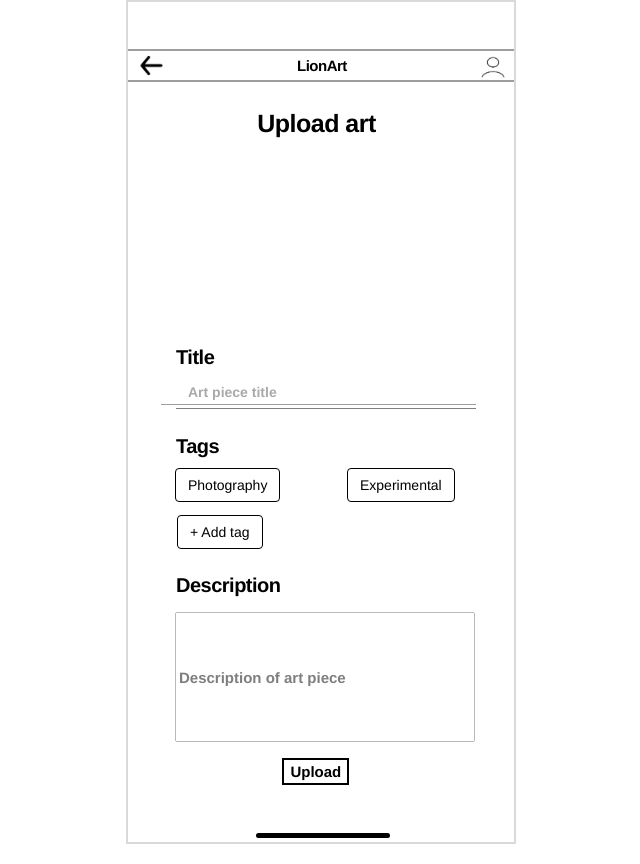
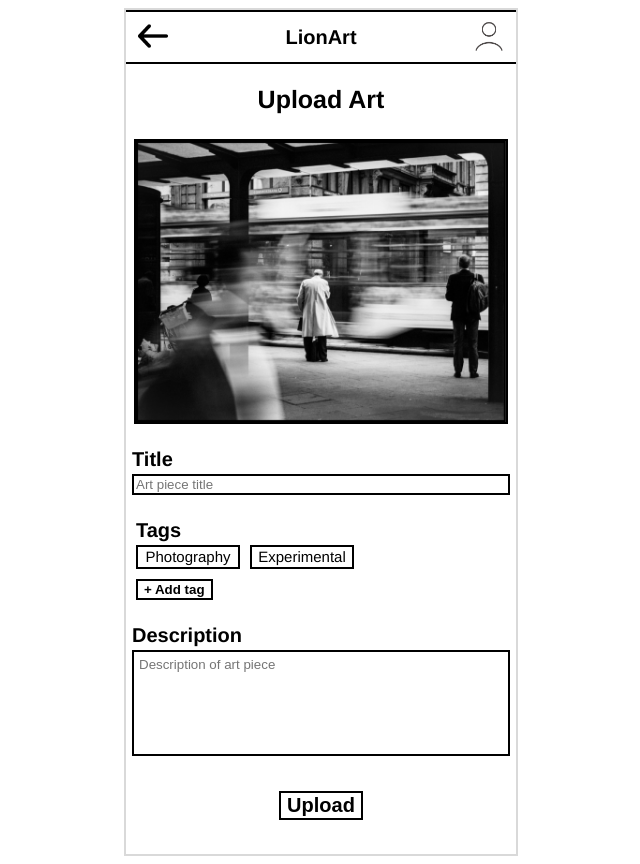
Before and after one commit to MarthaWangechi/LionArt, a Flask app: page /UploadArt in a window 1280 px wide. Shown: the whole page, without its empty margins (319-959 px from the left). Run offline with Flask 3, Linux system fonts and the light colour scheme; some libraries are stand-ins or nearby versions; grey boxes are pictures that could not be loaded.

Commit message:
Update upload art screen

```diff
--- a/static/upload-art-style.css
+++ b/static/upload-art-style.css
@@ -1,4 +1,4 @@
-.iphone-component {
+/* .iphone-component {
     background-color: #ffffff;
     display: flex;
     flex-direction: row;
@@ -368,3 +368,144 @@
     box-shadow: none;
     border-radius: 0;
   }
+   */
+
+   html {
+    background-color: #ffffff;
+    display: flex;
+    flex-direction: row;
+    justify-content: center;
+    width: 100%;
+    font-family: "SFPro Text-Semibold", Helvetica;
+    font-size: 15px;
+    font-weight: 400;
+    line-height: 20px;
+    font-style: normal;
+  }
+
+p {
+    padding: 0px;
+    margin: 0px;
+    padding-bottom: 5px;
+}
+
+.iphone-screen {
+    background-color: #ffffff;
+    overflow: hidden;
+    border: 2px solid;
+    border-color: #d9d9d9;
+    width: 390px;
+    height: 844px;
+    position: relative;
+  }
+
+.navigation-bar {
+    width: 390px;
+    height: 50px;
+    border-top: 2px solid black;
+    border-bottom: 2px solid black;
+    display: flex;
+    align-items: center;
+    justify-content: space-between;
+    margin-bottom: 15px;
+  }
+
+.navigation-bar-element {
+  display: inline-block;
+  margin-left: 7px;
+  margin-right: 7px;
+  font-weight: bold;
+  font-size: 20px;
+}
+
+.navigation-bar-image {
+  width: 40px;
+  height: 40px;
+}
+
+.upload-screen {
+    display: flex;
+    flex-direction: column;
+    justify-content: center;
+    align-items: center;
+}
+
+.upload-art {
+    font-family: "SFPro Text-Semibold", Helvetica;
+    font-size: 25px;
+    font-weight: bold;
+    line-height: 20px;
+
+    margin-top: 10px;
+    margin-bottom: 30px;
+}
+
+.upload-image{
+    width: 370px;
+    height: auto;
+    border: 2px solid black;
+}
+
+.title {
+    margin-top: 25px;
+}
+
+p {
+    width: 370px;
+    text-align: left;
+    font-size: 20px;
+    font-weight: bold;
+}
+
+.title input {
+    width: 370px;
+    color: #A8A8A8A8;
+    border: 2px solid black;
+    margin-bottom: 25px;
+}
+
+.tag {
+    border: 2px solid black;
+    width: 100px;
+    height: 20px;
+    margin-bottom: 10px;
+    text-align: center;
+    margin-right: 10px;
+}
+
+.tag-list {
+    display: flex;
+    flex-wrap: wrap;
+}
+
+.add-tag {
+    border: 2pt solid black;
+    background-color: white;
+    font-weight: bold;
+}
+
+.description {
+    margin-top: 25px;
+}
+
+#description-input {
+    border: 2pt solid black;
+    color: #A8A8A8A8;
+    background-color: white;
+    width: 370px;
+    height: 100px;
+}
+
+#description-input::placeholder {
+    position: absolute;
+    top: 5px;
+    left: 5px;
+}
+
+#upload-button {
+  margin-top: 35px;
+  border: 2pt solid black;
+  background-color: white;
+  font-weight: bold;
+  font-size: 20px;
+}
--- a/templates/upload-art.html
+++ b/templates/upload-art.html
@@ -1,4 +1,4 @@
-<!DOCTYPE html>
+<!-- <!DOCTYPE html>
 <html>
   <head>
     <link rel="stylesheet" href="{{ url_for('static', filename = 'global.css')}}" />
@@ -37,4 +37,43 @@
       </div>
     </div>
   </body>
+</html> -->
+
+<!DOCTYPE html>
+<html>
+  <head>
+    <link rel="stylesheet"  href="{{ url_for('static', filename = 'upload-art-style.css')}}" />
+  </head>
+  <body>
+    <div class="iphone-screen">
+        <div class="navigation-bar">
+            <div class="navigation-bar-element"><img class="navigation-bar-image" src="{{ url_for('static', filename='img/back-button.png') }}" alt="Back Button"></div>
+            <div class="navigation-bar-element">LionArt</div>
+            <div class="navigation-bar-element"><img class="navigation-bar-image" src="{{ url_for('static', filename='img/profile-button.png') }}" alt="Menu"></div>
+        </div>
+        <div class="upload-screen">
+            <div class="upload-art">
+                Upload Art
+            </div>
+            <img class="upload-image" src="{{ url_for('static', filename='img/john_art.png') }}">
+            <div class="title">
+                <p>Title</p>
+                <input id="username" type="text" placeholder="Art piece title">
+            </div>
+            <div class="tags">
+                <p>Tags</p>
+                <div class="tag-list">
+                    <div class="tag">Photography</div>
+                    <div class="tag">Experimental</div>
+                </div>
+                <button class="add-tag">+ Add tag</button>
+            </div>
+            <div class="description">
+                <p>Description</p>
+                <input id="description-input" type="text" placeholder="Description of art piece">
+            </div>
+            <button id="upload-button" onclick="window.location.href = '{{ url_for('display_my_art') }}';">Upload</button>
+        </div>
+    </div>
+  </body>
 </html>
```
